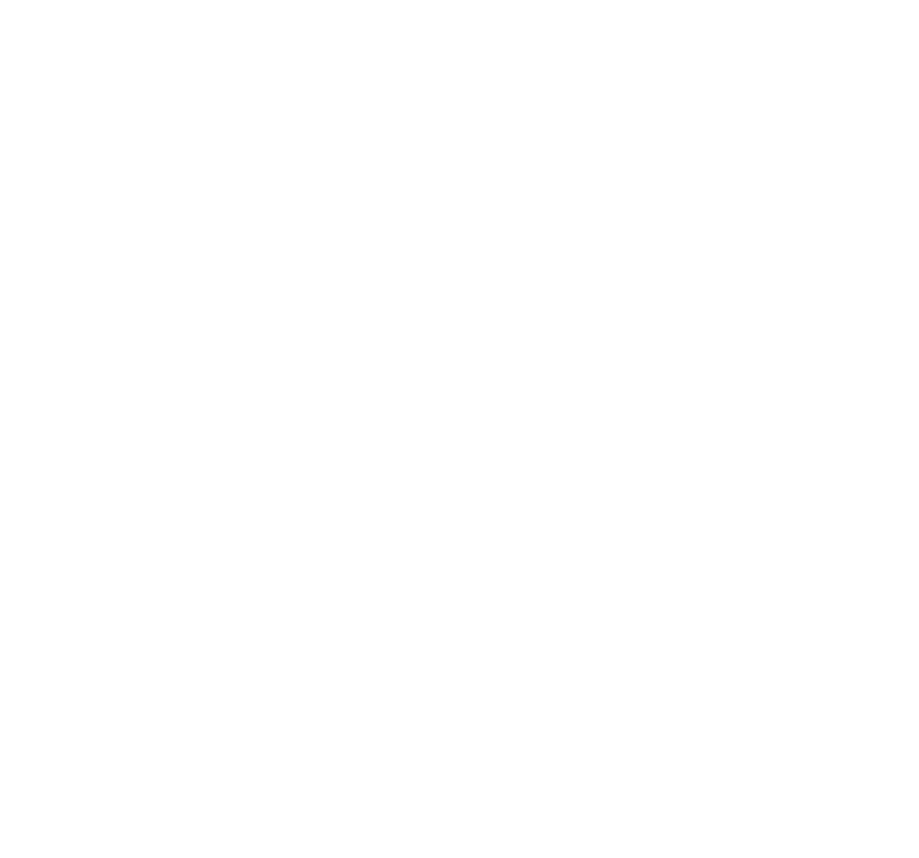
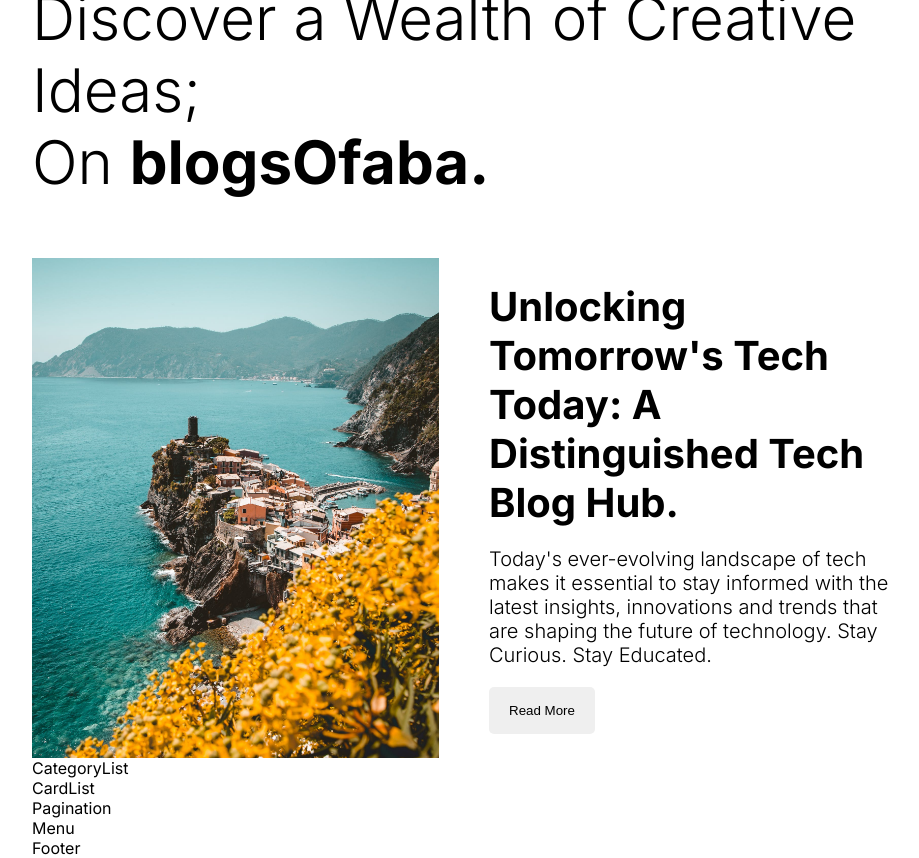
Before and after one commit to bellsofaba/blogsofaba, a Next.js app: page / in a window 1280 px wide. Shown: the part 220-1078 px from the top of the page, without its empty margins (176-1095 px from the left). Before the commit the page ends 800 px from the top, so only its background shows below. Built offline with nearby package versions, Linux system fonts and the light colour scheme.

Commit message:
Featured

```diff
--- a/src/components/authLinks/authLinks.module.css
+++ b/src/components/authLinks/authLinks.module.css
@@ -29,7 +29,7 @@
  align-items: center;
  justify-content: center;
  gap: 50px;
- font-size: 25px;
+ font-size: 30px;
 }
 
 @media screen and (max-width: 640px) {
--- a/src/components/featured/Featured.jsx
+++ b/src/components/featured/Featured.jsx
@@ -1,9 +1,23 @@
 import React from 'react'
 import styles from "./featured.module.css"
+import Image from 'next/image';
 
-function Featured() {
+const Featured = () => {
   return (
-    <div className={styles.container}>Featured</div>
+    <div className={styles.container}>
+      <h1 className={styles.title}>Explore Technology;<br/>Discover a Wealth of Creative Ideas;<br/>On <b>blogsOfaba.</b></h1>
+      <div className={styles.post}>
+        <div className={styles.imgContainer}>
+          <Image src="/p1.jpeg" alt="" fill className={styles.image} />
+        </div>
+        <div className={styles.textContainer}>
+          <h1 className={styles.postTitle}>Unlocking Tomorrow&apos;s Tech Today: A Distinguished Tech Blog Hub.</h1>
+          <p className={styles.postDesc}>Today&apos;s ever-evolving landscape of tech makes it essential to stay informed with the latest insights, innovations and trends that are shaping the future of technology. Stay Curious. Stay Educated.
+          </p>
+          <button className={styles.button}>Read More</button>
+        </div>
+      </div>
+    </div>
   )
 }
 
--- a/src/components/featured/featured.module.css
+++ b/src/components/featured/featured.module.css
@@ -1,2 +1,50 @@
 .container {
+ margin-top: 30px;
 }
+
+.title {
+ font-size: 60px;
+ font-weight: 300;
+}
+
+.post {
+ margin-top: 60px;
+ display: flex;
+ align-items: center;
+ gap: 50px;
+}
+
+
+.imgContainer {
+ flex: 1;
+ height: 500px;
+ position: relative;
+}
+
+.image {
+ object-fit: cover;
+}
+
+.textContainer {
+ flex: 1;
+ display: flex;
+ flex-direction: column;
+ gap:  20px;
+}
+
+.postTitle {
+ font-size: 40px;
+}
+
+.postDesc {
+ font-size: 20px;
+ font-weight: 300;
+ color: var(--sofTextColor);
+}
+
+.button {
+ padding: 16px 20px;
+ border: none;
+ border-radius: 5px;
+ width: max-content;
+}
```
